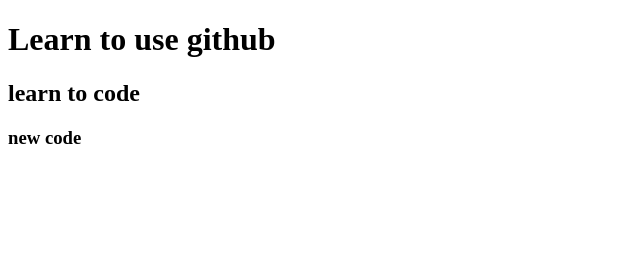
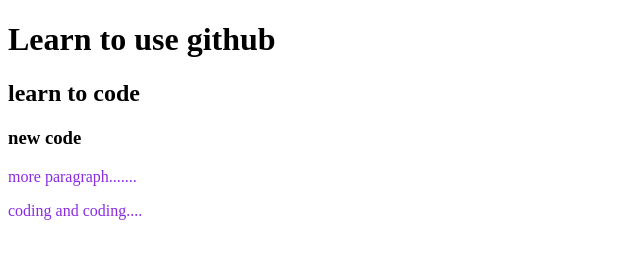
Before and after one commit to Arifa56/my-second-repo, a plain HTML site: page sindex.html in a window 1280 px wide. Shown: the whole page, without its empty margins (0-640 px from the left). Drawn offline with Linux system fonts and the light colour scheme.

Commit message:
styles added

```diff
--- a/sindex.html
+++ b/sindex.html
@@ -5,10 +5,13 @@
     <meta http-equiv="X-UA-Compatible" content="IE=edge">
     <meta name="viewport" content="width=device-width, initial-scale=1.0">
     <title>My second github repo</title>
+    <link rel="stylesheet" href="style.css">
 </head>
 <body>
     <h1>Learn to use github</h1>
     <h2>learn to code</h2>
     <h3>new code</h3>
+    <p>more paragraph.......</p>
+    <p>coding and coding....</p>
 </body>
 </html>
--- /dev/null
+++ b/style.css
@@ -0,0 +1,3 @@
+p{
+    color: blueviolet;
+}
```
